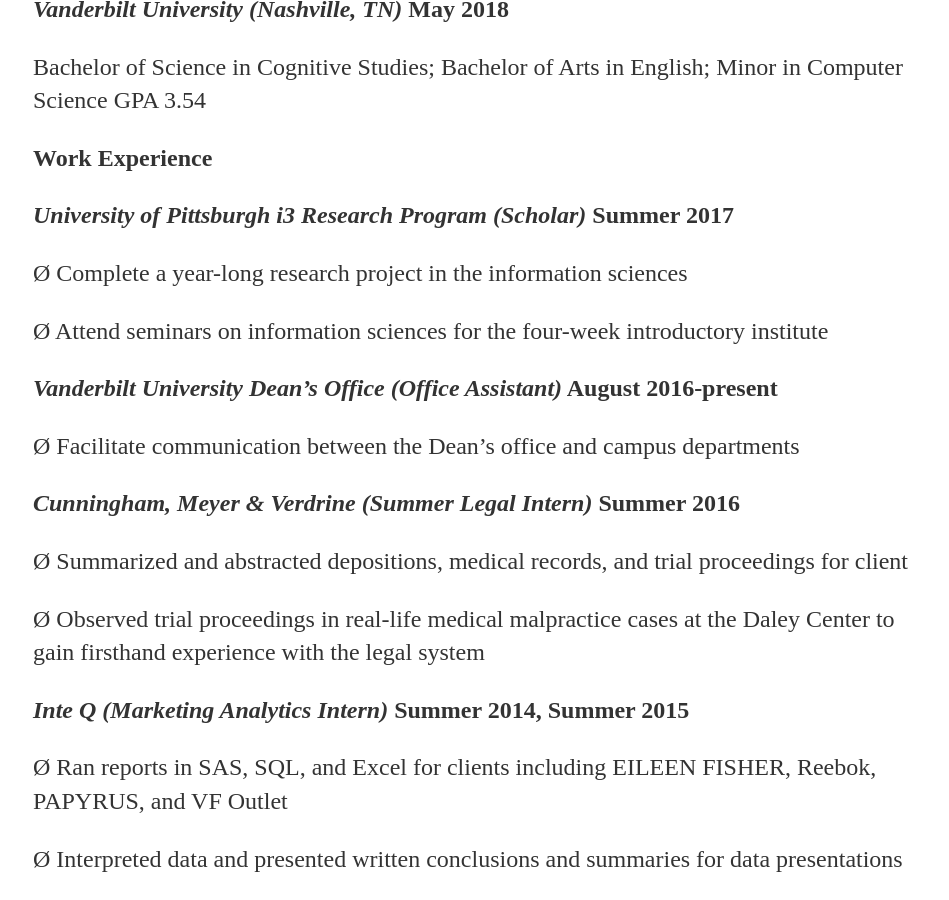
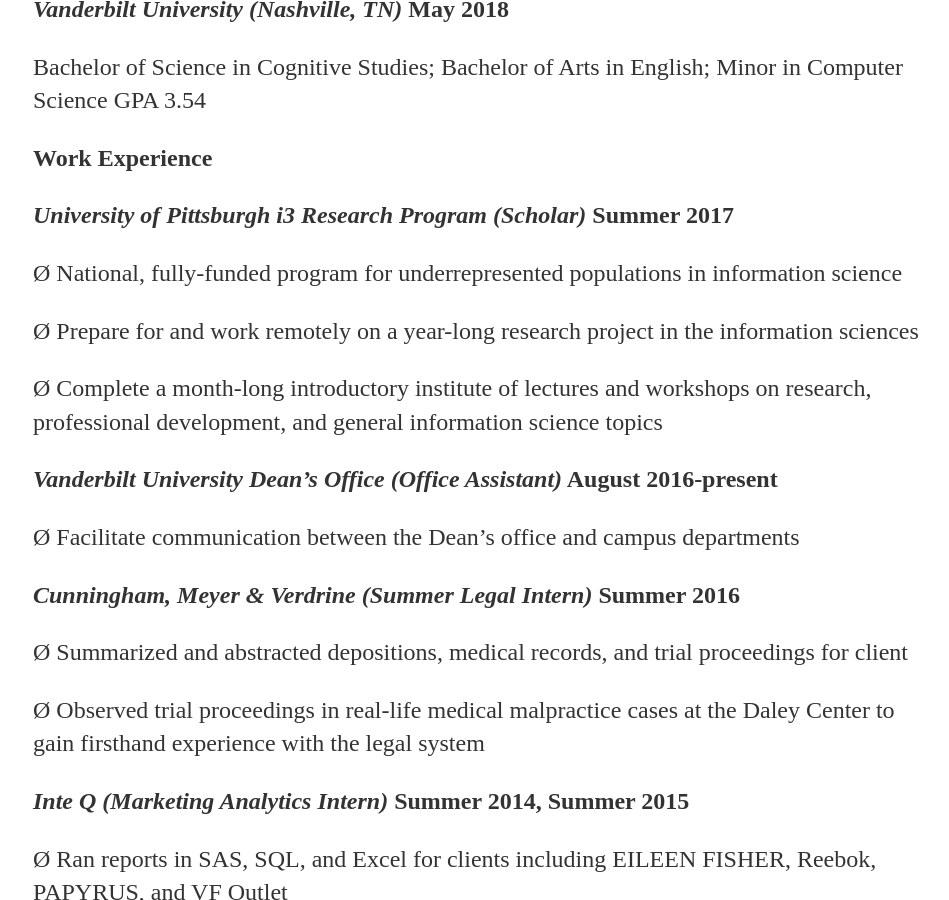
Before and after one commit to kspecks/kspecks.github.io, a Jekyll site: the page built from resume/index.html, in a window 1280 px wide and 900 px high, scrolled down 593 px. Shown: the whole window, without its empty margins (159-1108 px from the left). Built offline with Jekyll 4.4.1, drawn with Linux system fonts in a browser that asks for light colours.

Commit message:
Update index.html

```diff
--- a/resume/index.html
+++ b/resume/index.html
@@ -46,11 +46,14 @@
     <strong> Summer 2017</strong>
 </p>
 <p>
-    Ø Complete a year-long research project in the information sciences
+    Ø National, fully-funded program for underrepresented populations in information science
 </p>
 <p>
-    Ø Attend seminars on information sciences for the four-week introductory
-    institute
+    Ø Prepare for and work remotely on a year-long research project in the information sciences
+</p>
+<p>
+    Ø Complete a month-long introductory institute of lectures and workshops on research,
+    professional development, and general information science topics
 </p>
 <p>
     <strong><em></em></strong>
```
